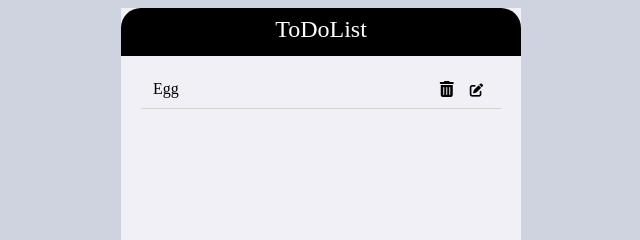
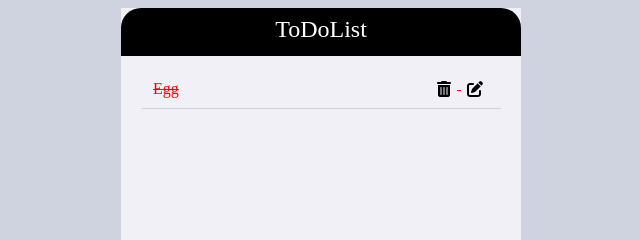
Before and after one commit to bellmin9321/portfolio, a website: page shop.html in a window 1280 px wide. Both pictures are taken after a click on the element "Egg". Shown: the top 240 px of the page, 319-959 px from the left. Drawn offline with Linux system fonts and the light colour scheme.

Commit message:
edit button

```diff
--- a/public/shop.css
+++ b/public/shop.css
@@ -44,13 +44,40 @@ body {
   display: flex;
   justify-content: space-between;
   padding: 8px 32px;
+  cursor: pointer;
 }
 
-.item__delete {
+.checked {
+  color: red;
+  text-decoration: line-through;
+}
+/*
+ul li.checked {
+  background-color: #ddd;
+  color: #272341;
+  text-decoration: line-through;
+}
+
+ul li.checked::before {
+  content: "";
+  position: absolute;
+  border-color: #272341;
+  border-style: solid;
+  border-width: 0 2px 2px 0;
+  top: 13px;
+  left: 80px;
+  transform: rotate(45deg);
+  height: 15px;
+  width: 7px;
+} */
+
+.item__delete,
+.item__edit {
   font-size: 16px;
 }
 
-.item__delete:hover {
+.item__delete:hover,
+.item__edit:hover {
   color: red;
   transform: scale(1.1);
 }
```
